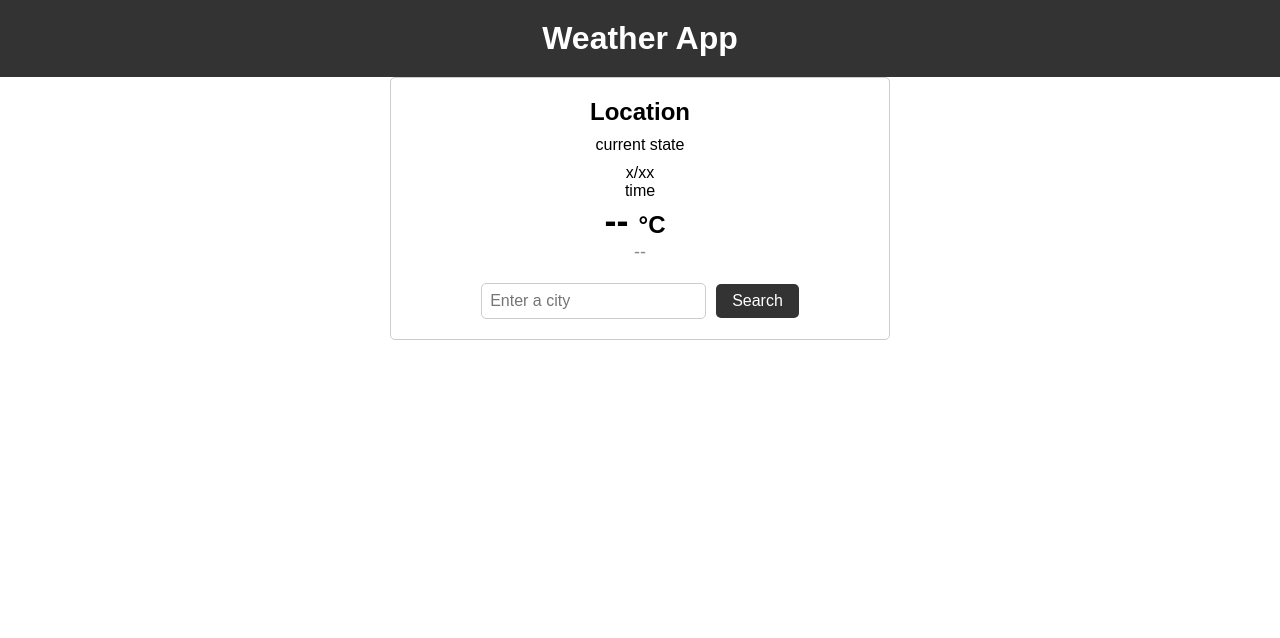
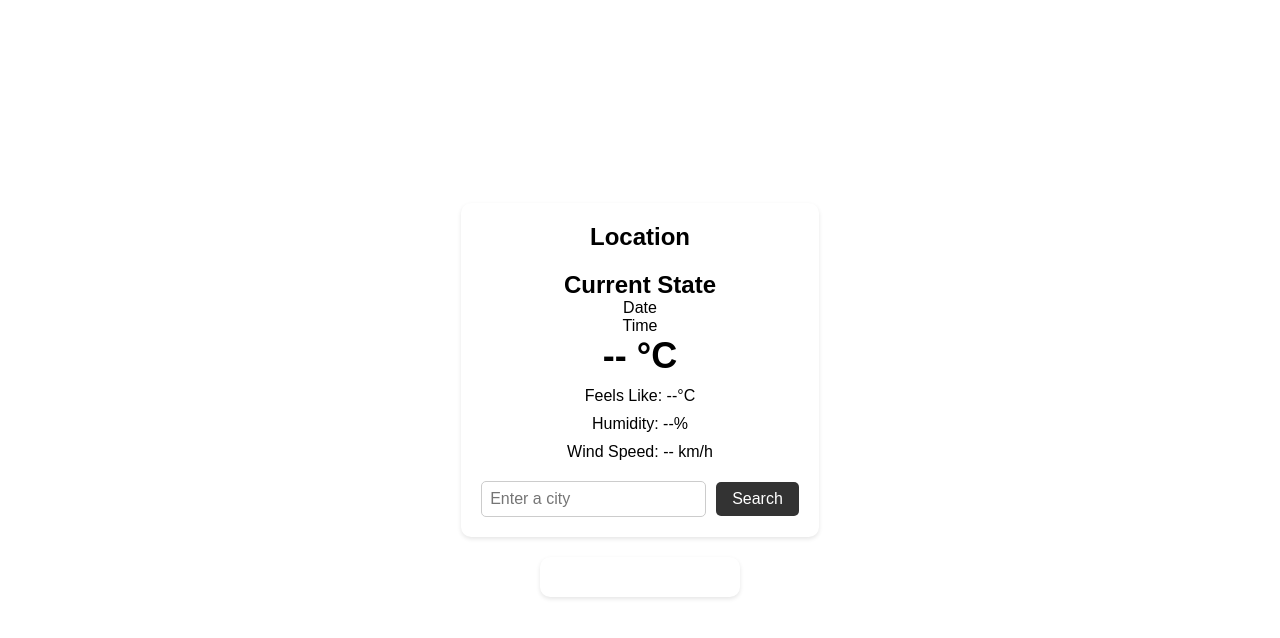
Before and after one commit to Husseinn-Essam/Weather-App, a website built with webpack: page src/template.html in a window 1280 px wide. Built offline with nearby package versions, Linux system fonts and the light colour scheme; files whose address does not match are found by name.

Commit message:
display data on card

```diff
--- a/src/index.js
+++ b/src/index.js
@@ -1,6 +1,7 @@
 import './styles/main.scss';
 //import "@babel/polyfill";
 const searchBtn = document.getElementById('search-btn');
+
 searchBtn.addEventListener('click', () => {
     let location = document.getElementById('city-input').value;
     getWeather(location);
@@ -9,9 +10,31 @@ async function getWeather(location)
 {
     try{
 
-        let call = await fetch(`https://api.weatherapi.com/v1/current.json?key=e889b7a7331a49cb96d162507230706&q=${location}`);
+        let call = await fetch(`https://api.weatherapi.com/v1/current.json?key=fe5bf2fd65fc420ea3c175649230906&q=${location}`);
         let data = await call.json();
         console.log(data);
+        const [localDate, localTime] = data.location.localtime.split(' ');
+        console.log(data.location.localtime);
+        console.log(data.location.name);
+        // console.log(data.current.feelslike_c);
+        // console.log(data.current.feelslike_f);
+        // console.log(data.current.humidity);
+        // console.log(data.current.temp_c);
+        // console.log(data.current.temp_f);
+        // console.log(data.current.wind_kph);
+        // console.log(data.current.condition.text);
+        // console.log(data.current.condition.icon);
+        document.querySelector('.location').textContent = data.location.name;
+        document.querySelector('.state').textContent = data.current.condition.text;
+        document.querySelector('.date').textContent = localDate ;
+        document.querySelector('.time').textContent = localTime
+        document.querySelector('.temperature .value').textContent = data.current.temp_c;
+        document.querySelector('.feels-like').textContent = `Feels Like: ${data.current.feelslike_c}°C`;
+        document.querySelector('.humidity').textContent = `Humidity: ${data.current.humidity}%`;
+        document.querySelector('.wind-speed').textContent = `Wind Speed: ${data.current.wind_kph} km/h`;
+
+
+
     }
 
     catch{
--- a/src/styles/_card.scss
+++ b/src/styles/_card.scss
@@ -1,41 +1,48 @@
-.weather-card
-{
-    display: flex;
-    flex-direction: column;
-    border: 1px solid #ccc;
-    border-radius: 5px;
+
+.weather-card {
+    margin: 0 auto;
+    max-width: 400px;
     padding: 20px;
-    width: 500px;
-    height: fit-content;
-    margin: 0 auto;
-    align-items: center;
-    .location {
+    background-color: #fff;
+    border-radius: 10px;
+    box-shadow: 0 2px 4px rgba(0, 0, 0, 0.1);
+  }
+
+  .state {
     font-size: 24px;
     font-weight: bold;
-        margin-bottom: 10px;
   }
-      .state{
-        margin-bottom: 10px;
-      }
+
   .weather-info {
-        display: flex;
-        flex-direction: column;
-        align-items: center;
+    margin-top: 20px;
   }
 
   .temperature {
     font-size: 36px;
     font-weight: bold;
-        margin-right: 10px;
   }
 
-      .unit {
-        font-size: 24px;
+  .feels-like,
+  .humidity,
+  .wind-speed {
+    margin-top: 10px;
   }
 
-      .description {
-        font-size: 18px;
-        color: #888;
+  .weather-svg {
+    margin-top: 20px;
+    /* Add additional styles for SVG */
   }
 
+  .weather-data-cards {
+    display: grid;
+    grid-template-columns: repeat(auto-fit, minmax(200px, 1fr));
+    grid-gap: 20px;
+    margin-top: 20px;
   }
+
+  .weather-data-card {
+    padding: 20px;
+    background-color: #fff;
+    border-radius: 10px;
+    box-shadow: 0 2px 4px rgba(0, 0, 0, 0.1);
+  }
--- a/src/styles/main.scss
+++ b/src/styles/main.scss
@@ -10,10 +10,23 @@
     font-family: Arial, sans-serif;
   }
 
-  header {
-    background-color: #333;
-    color: #fff;
-    padding: 20px;
+  body {
+    margin: 0;
+    padding: 0;
+  }
+
+  main {
+    display: flex;
+    justify-content: center;
+    align-items: center;
+    height: 100vh;
+  }
+
+  .weather-app {
+    display: flex;
+    flex-direction: column;
+    justify-content: center;
+    align-items: center;
     text-align: center;
   }
 
--- a/src/template.html
+++ b/src/template.html
@@ -7,21 +7,24 @@
   <link rel="stylesheet" href="styles.css">
 </head>
 <body>
-  <header>
-    <h1>Weather App</h1>
-  </header>
   <main>
+    <div class="weather-app">
       <div class="weather-card">
         <h2 class="location">Location</h2>
         <div class="weather-info">
-        <div class="state">current state</div>
-        <div class="date">x/xx</div>
-        <div class="time">time</div>
+          <div class="state">Current State</div>
+          <div class="date">Date</div>
+          <div class="time">Time</div>
           <div class="temperature">
             <span class="value">--</span>
             <span class="unit">°C</span>
           </div>
-        <div class="description">--</div>
+          <div class="feels-like">Feels Like: --°C</div>
+          <div class="humidity">Humidity: --%</div>
+          <div class="wind-speed">Wind Speed: -- km/h</div>
+          <div class="weather-svg">
+            <!-- Add SVG here -->
+          </div>
         </div>
         <div class="search-bar">
           <input type="text" id="city-input" placeholder="Enter a city">
@@ -29,7 +32,13 @@
         </div>
       </div>
 
+      <div class="weather-data-cards">
+        <!-- Add weather data cards here -->
+        <div class="weather-data-card">
+          <!-- Card content -->
+        </div>
+      </div>
+    </div>
   </main>
-
 </body>
 </html>
```
Lines whose indentation alone changed are shown as unchanged.
